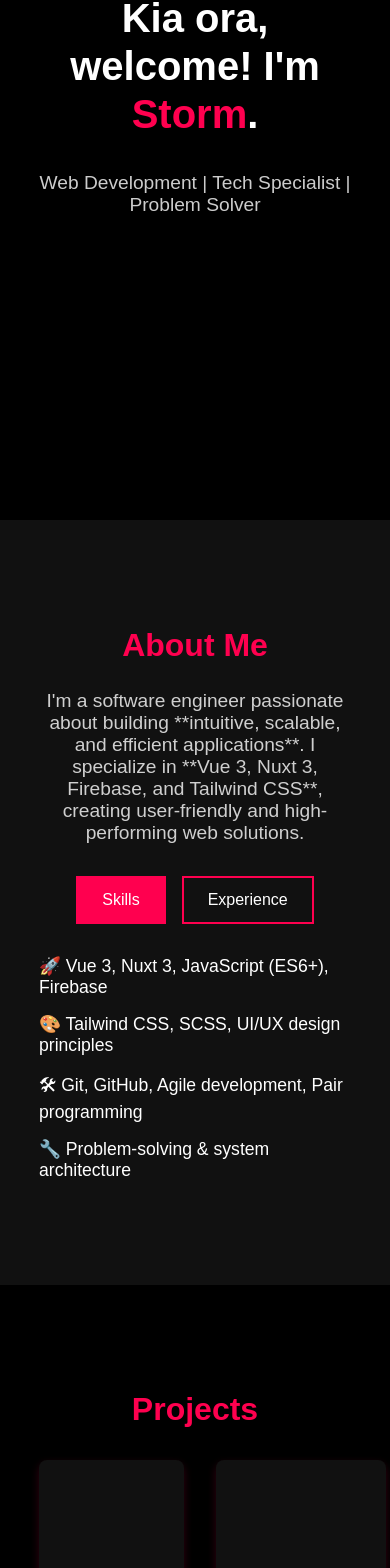
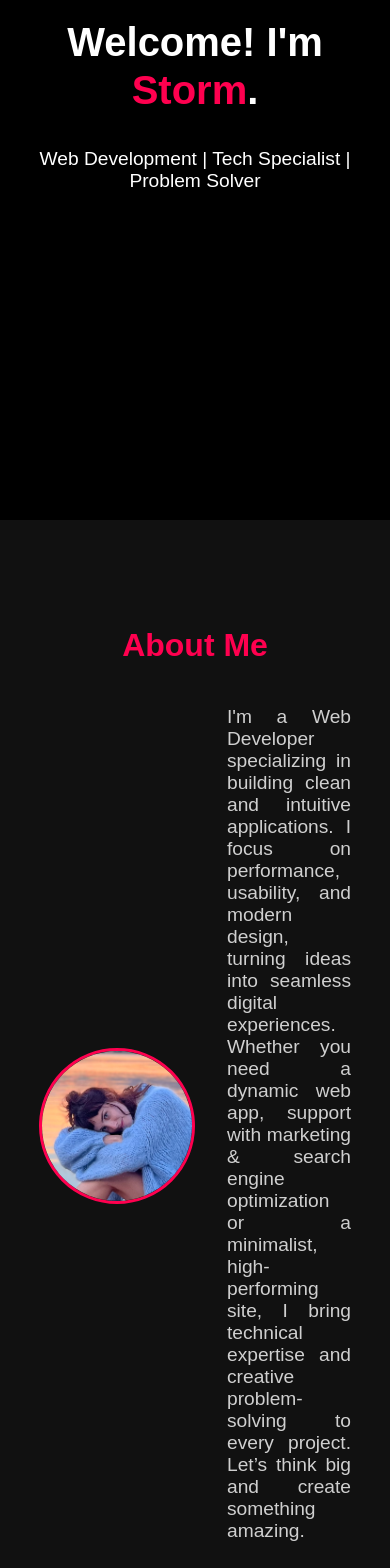
Before and after one commit to StormHS/Portfolio-2025, a Vue app: page / in a window 390 px wide. Shown: the part 404-1972 px from the top of the page. Built offline with nearby package versions, Linux system fonts and the light colour scheme; grey boxes are pictures that could not be loaded.

Commit message:
Updated pages, refining style and adding visual effects to hero.

```diff
--- a/src/components/About.vue
+++ b/src/components/About.vue
@@ -2,75 +2,49 @@
   <section id="about" class="about">
     <div class="about-content">
       <h2>About Me</h2>
-      <p>
-        I'm a software engineer passionate about building **intuitive, scalable,
-        and efficient applications**. I specialize in **Vue 3, Nuxt 3, Firebase,
-        and Tailwind CSS**, creating user-friendly and high-performing web
-        solutions.
-      </p>
+      <div class="about-container">
+        <img
+          src="@/assets/images/profile-picture.png"
+          alt="Profile Picture"
+          class="profile-img"
+        />
 
-      <!-- Tabs for Skills / Experience -->
-      <div class="tabs">
-        <button
-          @click="activeTab = 'skills'"
-          :class="{ active: activeTab === 'skills' }"
-        >
-          Skills
-        </button>
-        <button
-          @click="activeTab = 'experience'"
-          :class="{ active: activeTab === 'experience' }"
-        >
-          Experience
-        </button>
-      </div>
-
-      <!-- Tab Content -->
-      <div v-if="activeTab === 'skills'" class="tab-content">
-        <ul>
-          <li>🚀 Vue 3, Nuxt 3, JavaScript (ES6+), Firebase</li>
-          <li>🎨 Tailwind CSS, SCSS, UI/UX design principles</li>
-          <li>🛠 Git, GitHub, Agile development, Pair programming</li>
-          <li>🔧 Problem-solving & system architecture</li>
-        </ul>
-      </div>
-
-      <div v-if="activeTab === 'experience'" class="tab-content">
-        <ul>
-          <li>
-            💼 **Intern at PixelWorld** – Developed interactive web apps,
-            integrated Open Graph metadata, and built reusable components.
-          </li>
-          <li>
-            📌 **Dev Academy Graduate** – Built full-stack projects in
-            JavaScript & Vue, collaborating in remote teams.
-          </li>
-          <li>
-            🌍 **Freelance Web Development** – Worked on dynamic, multi-language
-            Webflow sites for businesses.
-          </li>
-        </ul>
+        <p>
+          I'm a Web Developer specializing in building clean and intuitive
+          applications. I focus on performance, usability, and modern design,
+          turning ideas into seamless digital experiences. Whether you need a
+          dynamic web app, support with marketing & search engine optimization
+          or a minimalist, high-performing site, I bring technical expertise and
+          creative problem-solving to every project. Let’s think big and create
+          something amazing.
+        </p>
       </div>
     </div>
   </section>
 </template>
 
-<script setup>
-import { ref } from "vue";
-const activeTab = ref("skills");
-</script>
-
 <style scoped lang="scss">
 .about {
   padding: 5rem 10%;
-  text-align: center;
   background: #111;
   color: #fff;
+  display: flex;
+  justify-content: center;
 }
 
-.about-content {
-  max-width: 800px;
-  margin: 0 auto;
+.about-container {
+  display: flex;
+  align-items: center;
+  max-width: 1100px;
+  gap: 2rem;
+}
+
+.profile-img {
+  width: 150px;
+  height: 150px;
+  border-radius: 50%;
+  object-fit: cover;
+  border: 3px solid #ff004f;
 }
 
 h2 {
@@ -82,44 +56,6 @@ p {
   font-size: 1.2rem;
   margin-top: 1rem;
   opacity: 0.8;
-}
-
-/* Tabs */
-.tabs {
-  margin-top: 2rem;
-  display: flex;
-  justify-content: center;
-  gap: 1rem;
-}
-
-button {
-  background: transparent;
-  border: 2px solid #ff004f;
-  padding: 0.8rem 1.5rem;
-  cursor: pointer;
-  font-size: 1rem;
-  color: white;
-  transition: 0.3s ease;
-}
-
-button.active,
-button:hover {
-  background: #ff004f;
-}
-
-/* Tab Content */
-.tab-content {
-  margin-top: 1.5rem;
-  text-align: left;
-}
-
-.tab-content ul {
-  list-style: none;
-  padding: 0;
-}
-
-.tab-content li {
-  font-size: 1.1rem;
-  padding: 0.5rem 0;
+  text-align: justify;
 }
 </style>
--- a/src/components/Contact.vue
+++ b/src/components/Contact.vue
@@ -1,15 +1,23 @@
 <template>
   <section id="contact" class="contact">
     <h2>Contact Me</h2>
-      <p>Let's connect! Feel free to reach out via email or social media.</p>
 
     <div class="contact-info">
-        <p> storm.harris.studdart@gmail.com</p>
-        <p><a href="https://github.com/StormHS" target="_blank">GitHub</a></p>
-        <p> <a href="https://www.linkedin.com/in/storm-harris-studdart-803930208/" target="_blank">LinkedIn</a></p>
+      <p>📧 storm.harris.studdart@gmail.com</p>
+      <p>📞 Whatsapp +64 22 616 6313</p>
+      <!-- <p><a href="https://github.com/StormHS" target="_blank">GitHub</a></p>
+      <p>
+        <a
+          href="https://www.linkedin.com/in/storm-harris-studdart-803930208/"
+          target="_blank"
+          >LinkedIn</a
+        >
+      </p> -->
     </div>
 
-      <a href="mailto:storm.harris.studdart@gmail.com" class="contact-btn">Send Me an Email</a>
+    <a href="mailto:storm.harris.studdart@gmail.com" class="contact-btn"
+      >Send Me an Email</a
+    >
   </section>
 </template>
 
--- a/src/components/Education.vue
+++ b/src/components/Education.vue
@@ -8,6 +8,12 @@
           <h3>💻 Dev Academy</h3>
           <p>Certificate in Applied Software Development</p>
           <p class="duration">2023</p>
+        </div>
+
+        <div class="education-item">
+          <h3>✨ Curious Refuge</h3>
+          <p>AI - Marketing and Advertisement</p>
+          <p class="duration">2024 - 2024 (ongoing)</p>
         </div>
 
         <div class="education-item">
@@ -24,8 +30,8 @@
             <li>Puawaitahi Sexual Harm Training (2022)</li>
             <li>Te Tiriti & Cultural Safety Training (2022)</li>
             <li>BE Accessible - Accessibility Training (2021)</li>
-              <li>Sign Language 3-Month Course (2020)</li>
-              <li>Gender & Sexuality 101 Training (2020)</li>
+            <li>Sign Language 3-Month Course (2018 & 2020)</li>
+            <li>Gender & Sexuality 101 (2020)</li>
           </ul>
         </div>
       </div>
@@ -71,7 +77,8 @@
   color: #ff004f;
 }
 
-  p, li {
+p,
+li {
   font-size: 1.1rem;
   opacity: 0.8;
 }
--- a/src/components/Hero.vue
+++ b/src/components/Hero.vue
@@ -1,8 +1,8 @@
 <template>
   <section class="hero">
     <div class="hero-content">
-        <h1>Kia ora, welcome! I'm <span>Storm</span>.</h1>
-        <p>Web Development | Tech Specialist | Problem Solver</p>
+      <h1 class="fade-in">Welcome! I'm <span>Storm</span>.</h1>
+      <p class="fade-in">Web Development | Tech Specialist | Problem Solver</p>
     </div>
   </section>
 </template>
@@ -17,26 +17,47 @@
   background: black;
   color: white;
   padding: 0 2rem;
+  overflow: hidden;
 }
 
-  .hero-content {
-    max-width: 800px;
+/* Text Animation */
+.fade-in {
+  opacity: 0;
+  transform: translateY(20px);
+  animation: fadeUp 1.5s ease-out forwards;
 }
 
+@keyframes fadeUp {
+  0% {
+    opacity: 0;
+    transform: translateY(20px);
+  }
+  100% {
+    opacity: 1;
+    transform: translateY(0);
+  }
+}
+
+/* Delayed animation for a staggered effect */
+p {
+  font-size: clamp(1.2rem, 2vw, 1.5rem);
+  margin-top: 1rem;
+  font-weight: 300;
+  opacity: 0;
+  transform: translateY(20px);
+  animation: fadeUp 1.5s ease-out forwards;
+  animation-delay: 0.5s;
+}
+
+/* Styled Heading */
 h1 {
   font-size: clamp(2.5rem, 6vw, 5rem);
   font-weight: 700;
   line-height: 1.2;
+  color: white;
 }
 
 h1 span {
   color: #ff004f;
 }
-
-  p {
-    font-size: clamp(1.2rem, 2vw, 1.5rem);
-    margin-top: 1rem;
-    font-weight: 300;
-    opacity: 0.8;
-  }
 </style>
--- a/src/components/footer.vue
+++ b/src/components/footer.vue
@@ -0,0 +1,19 @@
+<template>
+  <footer class="footer">
+    <p>
+      © {{ new Date().getFullYear() }} Storm Studdart. All rights
+      reserved.
+    </p>
+  </footer>
+</template>
+
+<style scoped lang="scss">
+.footer {
+  text-align: center;
+  padding: 0.5rem 0;
+  background: #111;
+  color: #fff;
+  font-size: 1rem;
+  opacity: 0.8;
+}
+</style>
--- a/src/views/Home.vue
+++ b/src/views/Home.vue
@@ -7,7 +7,7 @@
       <Education />
       <!-- <Video /> -->
       <Contact />
-      <!-- <Footer /> -->
+      <Footer />
     </div>
   </template>
 
@@ -19,7 +19,7 @@
   import Education from "@/components/Education.vue";
   // import Video from "@/components/IntroVideo.vue";
   import Contact from "@/components/Contact.vue";
-  // import Footer from "@/components/Footer.vue";
+  import Footer from "@/components/Footer.vue";
   </script>
 
   <style scoped lang="scss">
```
Also changed, not shown: src/assets/images/profile-picture.png (added), src/components/Projects.vue (indentation only). Lines whose indentation alone changed are shown as unchanged.
